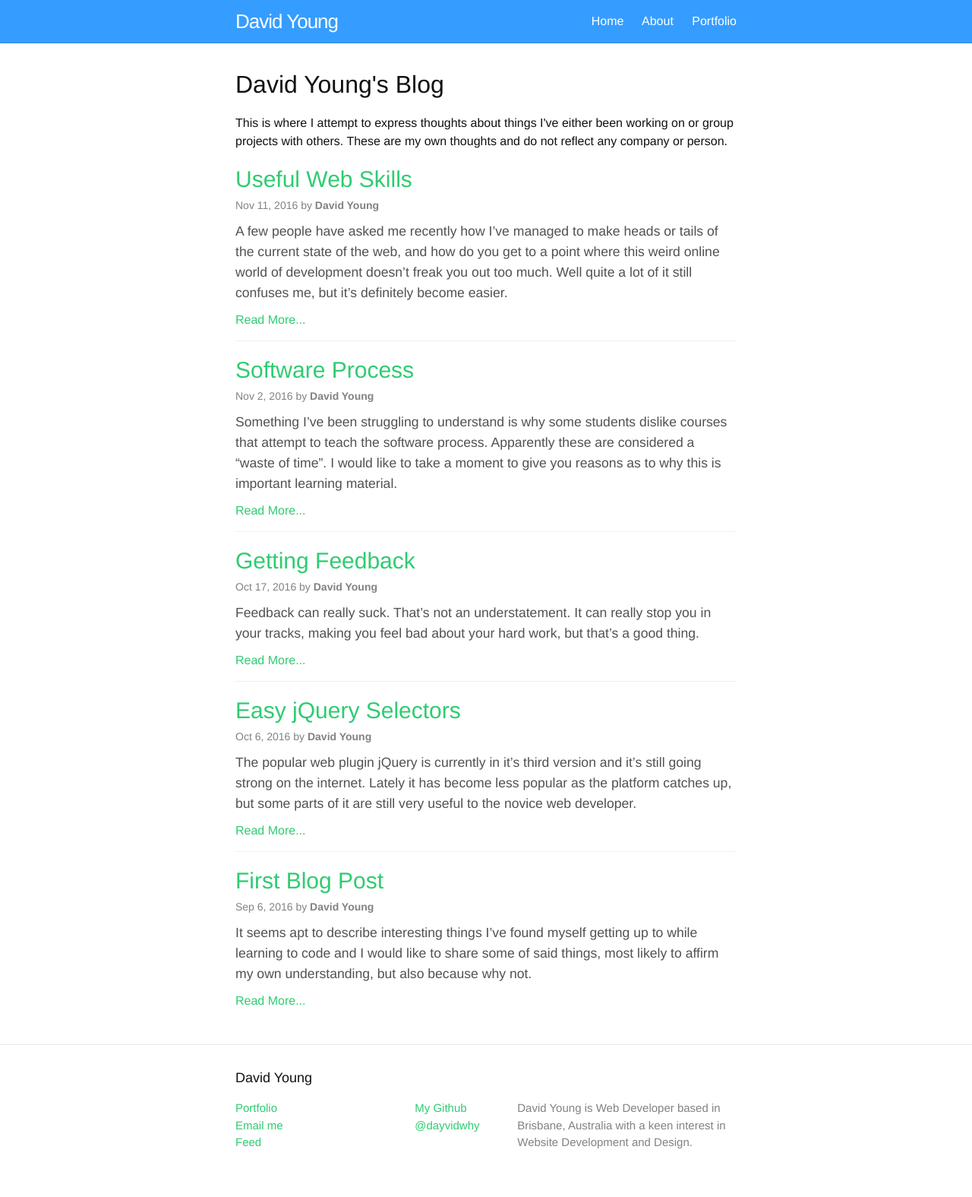
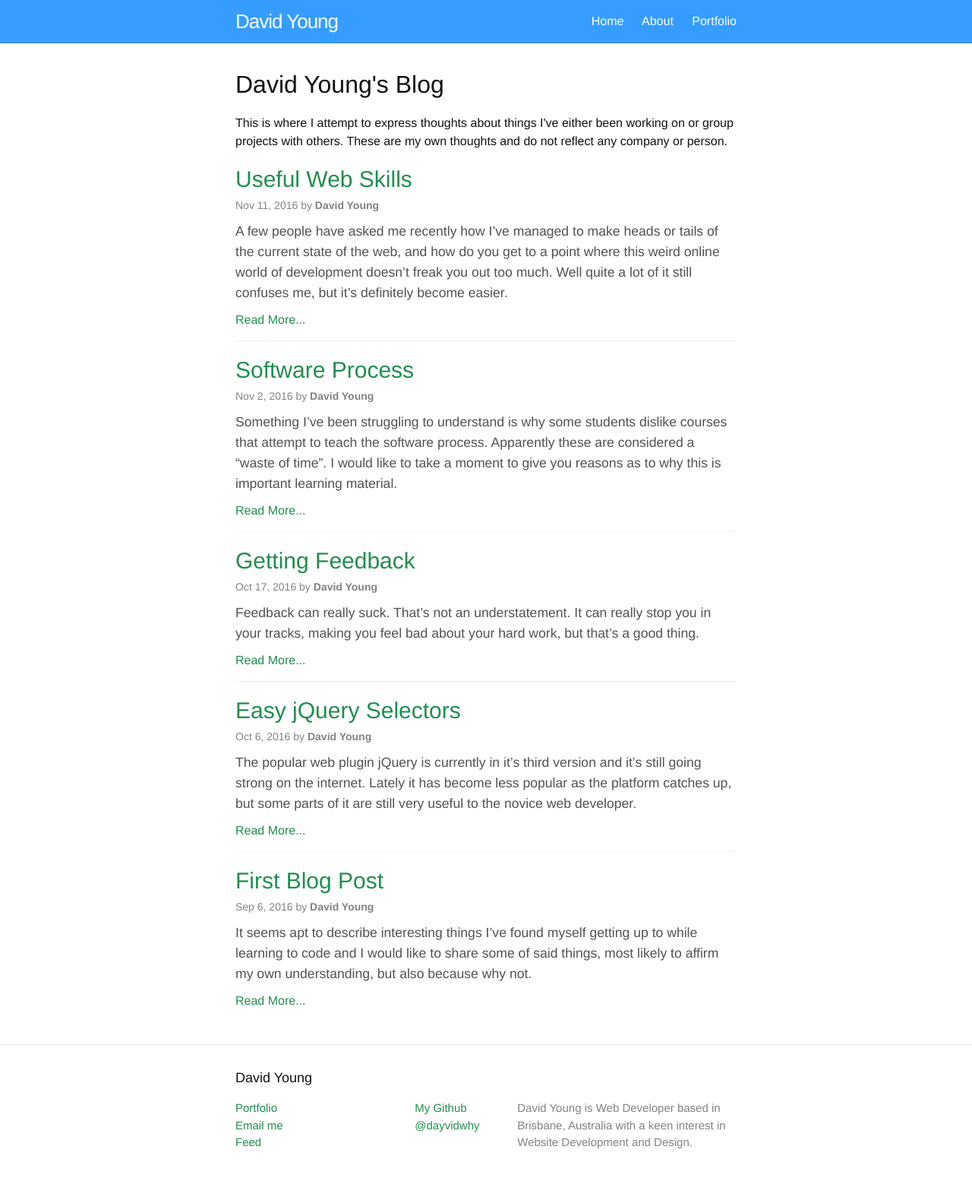
Before and after one commit to dayvidwhy/dayvidwhy.github.io, a Jekyll site: the page built from index.html, in a window 1280 px wide. Shown: the whole page at 76% size. Built offline with Jekyll 4.4.1, drawn with Linux system fonts in a browser that asks for light colours.

Commit message:
Consistent link colours

```diff
--- a/_sass/_base.scss
+++ b/_sass/_base.scss
@@ -84,11 +84,11 @@ h1, h2, h3, h4, h5, h6 {
  * Links
  */
 a {
-    color: $brand-color;
+    color: $dark-green;
     text-decoration: none;
 
     &:visited {
-        color: darken($brand-color, 15%);
+        color: $dark-green;
     }
 
     &:hover {
```
